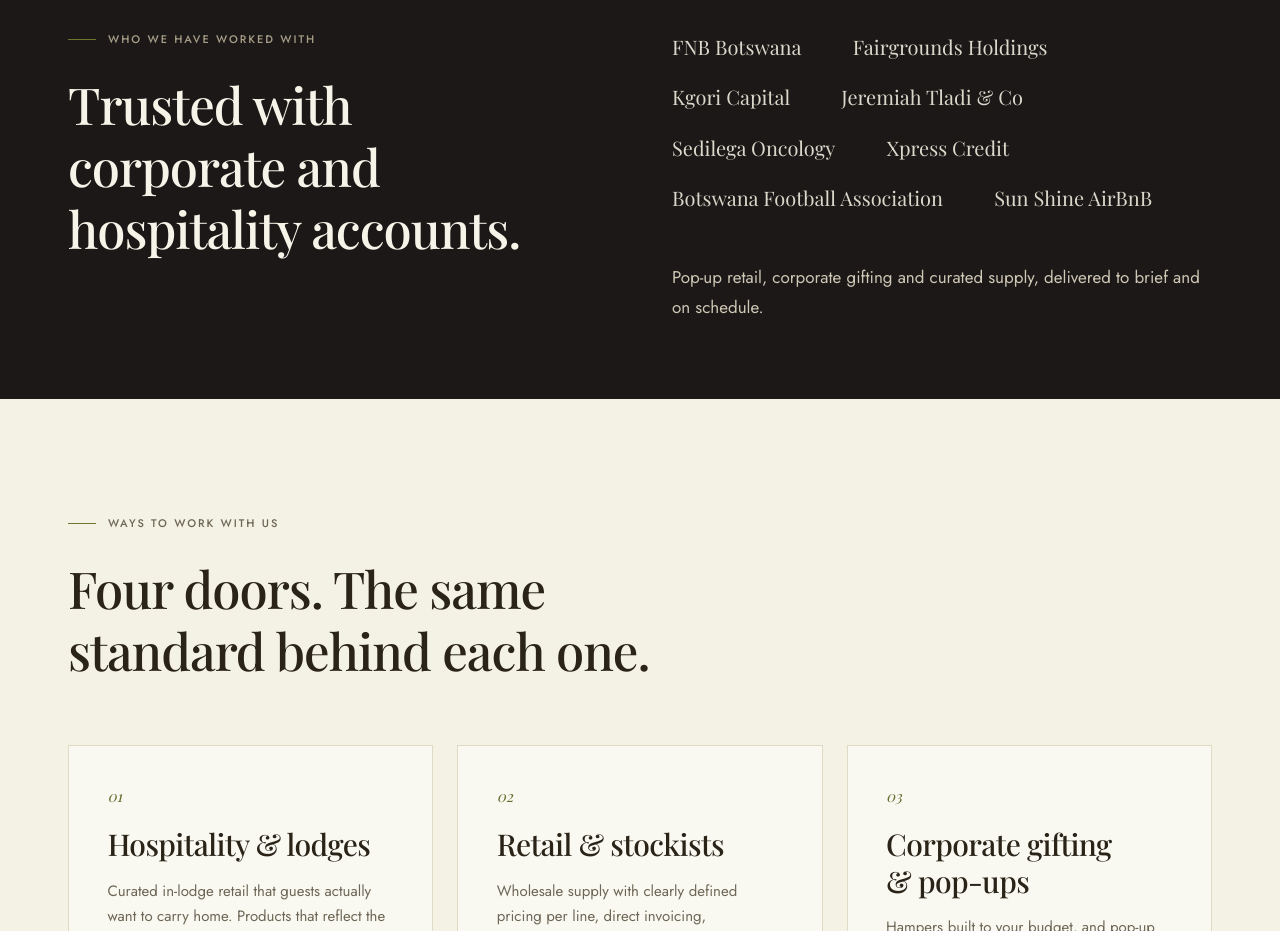
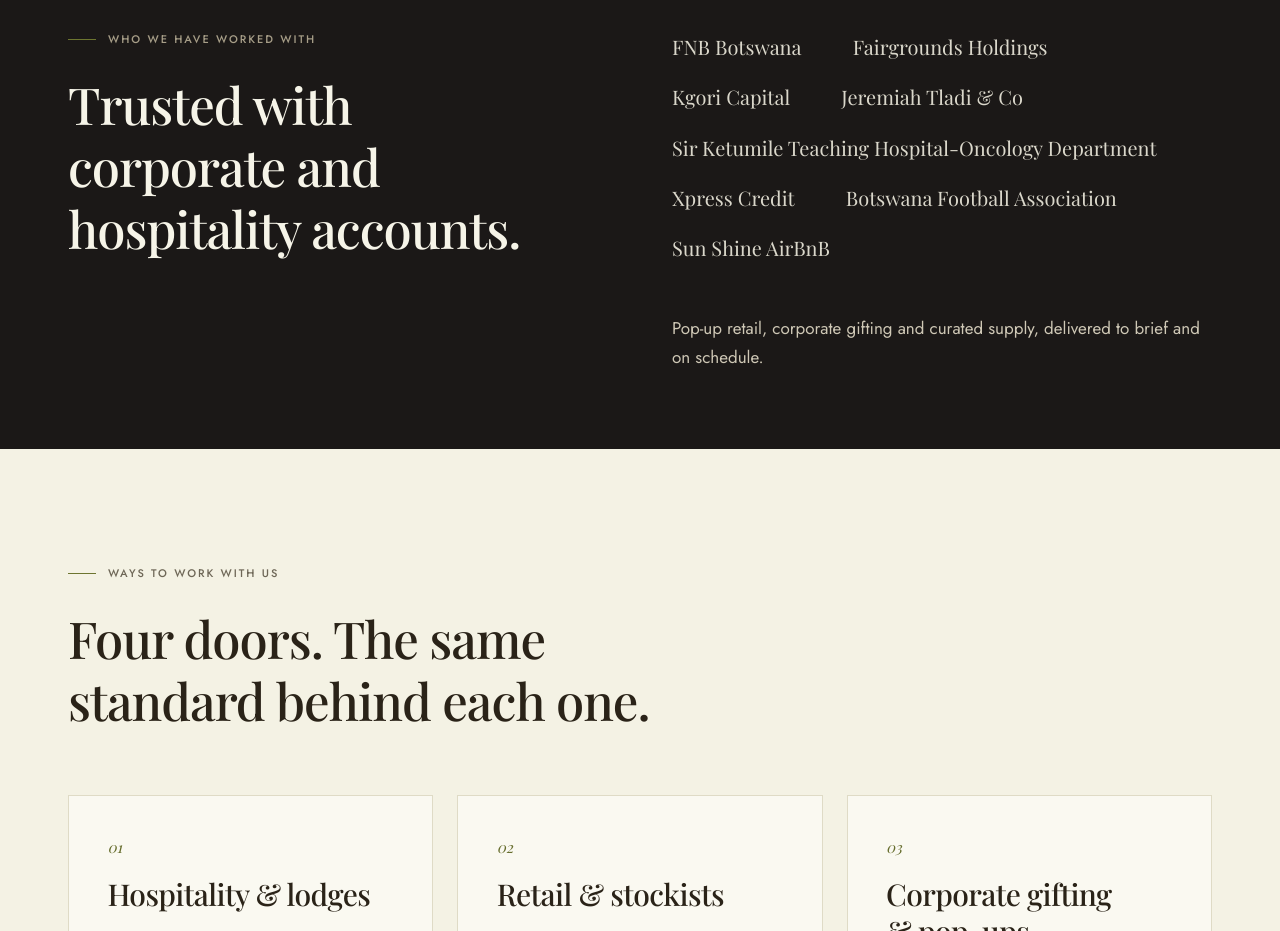
Before and after one commit to IamDonald92/justbotswebsite, a plain HTML site: page index.html in a window 1280 px wide. Shown: the part 6420-7351 px from the top of the page. Drawn offline with nearby package versions, Linux system fonts and the light colour scheme; a web font is replaced by a local one.

Commit message:
Add files via upload

```diff
--- a/index.html
+++ b/index.html
@@ -513,7 +513,7 @@
           <li>Fairgrounds Holdings</li>
           <li>Kgori Capital</li>
           <li>Jeremiah Tladi &amp; Co</li>
-          <li>Sedilega Oncology</li>
+          <li>Sir Ketumile Teaching Hospital-Oncology Department</li>
           <li>Xpress Credit</li>
           <li>Botswana Football Association</li>
           <li>Sun Shine AirBnB</li>
```
